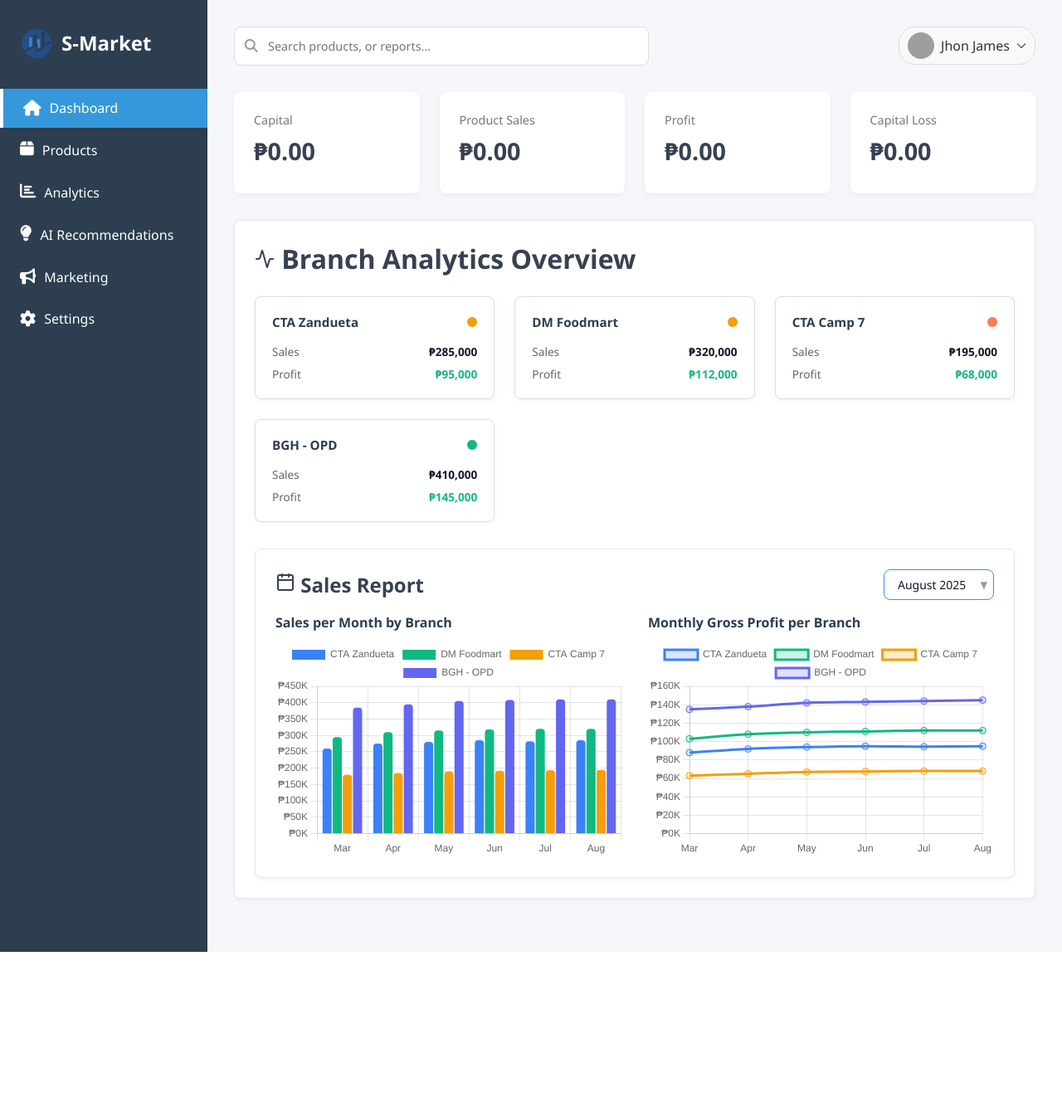
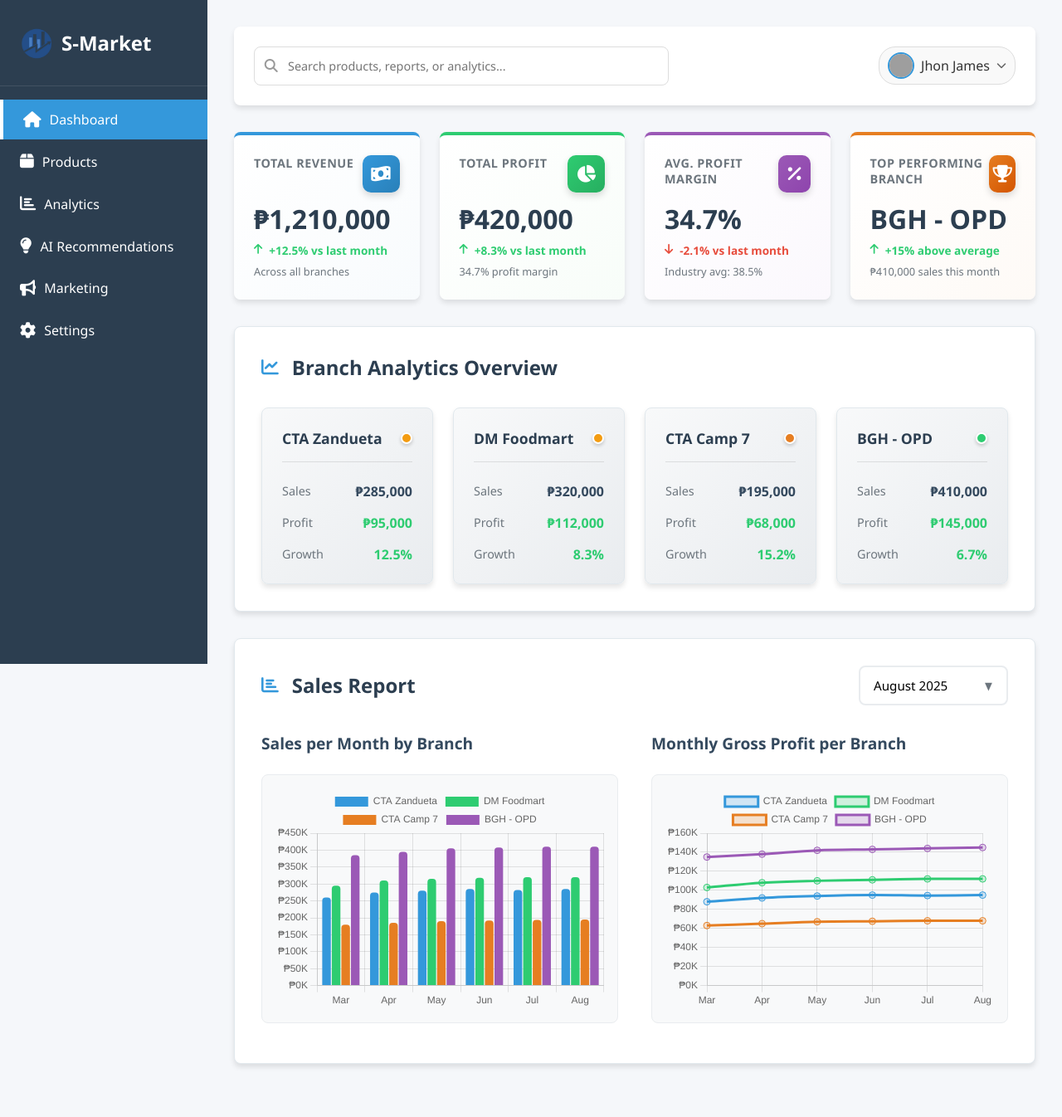
Before and after one commit to ceelogg/s_market, a PHP site: page /userpage.php in a window 1280 px wide. Shown: the whole page at 83% size. Before the commit the page ends 1147 px from the top, so only its background shows below. Run offline with PHP 8.4, Linux system fonts and the light colour scheme; data that the repository does not hold is empty; some libraries are stand-ins or nearby versions; grey boxes are pictures that could not be loaded.

Commit message:
new dashboard(php)

```diff
--- a/s_market/userpage.php
+++ b/s_market/userpage.php
@@ -56,10 +56,11 @@ if ($_SERVER['REQUEST_METHOD'] == 'POST') {
     $dateOfSale = mysqli_real_escape_string($conn, $_POST['date_of_sale']);
     $monthOfSale = mysqli_real_escape_string($conn, $_POST['month_of_sale']);
 
+    // FIXED: Corrected variable name from $quantity to $sold
     $sql = "INSERT INTO product
         (branch, product_type, product_name, quantity_sold, unit_price, total_sales, date_of_sale, month_of_sale)
         VALUES
-        ('$branch', '$productType', '$productName', $quantity, $sold, $unitPrice, $totalSales, '$dateOfSale', '$monthOfSale')";
+        ('$branch', '$productType', '$productName', $sold, $unitPrice, $totalSales, '$dateOfSale', '$monthOfSale')";
 
     if (mysqli_query($conn, $sql)) {
         $_SESSION['success'] = "✅ Product successfully added!";
@@ -82,7 +83,6 @@ if (isset($_SESSION['error'])) {
 }
 
 mysqli_close($conn);
-
 
 /* ---------------------------
    Mama Coco analytics data
@@ -137,10 +137,20 @@ function formatCurrency($amount) {
     return '₱' . number_format((float)$amount, 0, '.', ',');
 }
 
-// Totals (computed from the arrays so they exist)
-$totalSales = array_sum(array_column($branchAnalytics, 'sales'));
+// Calculate new KPI metrics
+$totalRevenue = array_sum(array_column($branchAnalytics, 'sales'));
 $totalProfit = array_sum(array_column($branchAnalytics, 'profit'));
-$totalBranches = max(0, count($branches) - 1);
+$avgProfitMargin = $totalRevenue > 0 ? ($totalProfit / $totalRevenue) * 100 : 0;
+
+// Find top performing branch
+$topBranch = '';
+$topSales = 0;
+foreach ($branchAnalytics as $branch => $data) {
+    if ($data['sales'] > $topSales) {
+        $topSales = $data['sales'];
+        $topBranch = $branch;
+    }
+}
 
 ?>
 <!DOCTYPE html>
@@ -151,61 +161,54 @@ $totalBranches = max(0, count($branches) - 1);
     <title>S-Market - AI Marketing Decision Modeling System</title>
 
     <!-- Your existing styles -->
-    <link rel="stylesheet" href="dashboard.css">
+    <link rel="stylesheet" href="newdashboard.css">
     <link rel="stylesheet" href="Profile.css">
     <link rel="stylesheet" href="upload.css">
 
-    <!-- Mama Coco styles (keeps the analytics look consistent) -->
-    <link rel="stylesheet" href="maco.css">
-
-    <!-- Font Awesome (kept) -->
+    <!-- Font Awesome -->
     <link rel="stylesheet" href="https://cdnjs.cloudflare.com/ajax/libs/font-awesome/6.5.0/css/all.min.css">
-    <style>
-        /* Tiny spacing fix so the analytics section sits nicely under metric cards */
-        .analytics-section { margin-top: 1.25rem; }
-        .chart-container { height: 260px; }
-    </style>
 </head>
 <body>
 
 <div class="container">
-
-    <div class="sidebar">
+    <!-- Sidebar Navigation -->
+    <nav class="sidebar">
         <div class="logo">
             <img src="logo.png" alt="S-Market Logo">
             <h2>S-Market</h2>
         </div>
         <ul class="nav-links">
-            <li class="nav-item active"><i class="fas fa-home"></i> Dashboard</li>
+            <li class="nav-item active"><a href="#"><i class="fas fa-home"></i> Dashboard</a></li>
             <li class="nav-item"><a href="productnav.php"><i class="fas fa-box"></i> Products</a></li>
             <li class="nav-item"><a href="analyticsnav.php"><i class="fas fa-chart-bar"></i> Analytics</a></li>
             <li class="nav-item"><a href="AiRecnav.php"><i class="fas fa-lightbulb"></i> AI Recommendations</a></li>
-            <li class="nav-item"><i class="fas fa-bullhorn"></i> Marketing</li>
-            <li class="nav-item"><i class="fas fa-cog"></i> Settings</li>
+            <li class="nav-item"><a href="#"><i class="fas fa-bullhorn"></i> Marketing</a></li>
+            <li class="nav-item"><a href="#"><i class="fas fa-cog"></i> Settings</a></li>
         </ul>
-    </div>
+    </nav>
 
-    <div class="main-content">
-        <div class="header">
-            <!-- Search Bar -->
+    <!-- Main Content -->
+    <main class="main-content">
+        <!-- Header -->
+        <header class="header">
             <div class="search-bar">
                 <i class="fas fa-search"></i>
-                <input type="text" placeholder="Search products, or reports...">
+                <input type="text" placeholder="Search products, reports, or analytics...">
             </div>
 
             <!-- Profile Menu -->
-            <div class="profile-menu" id="profileMenu">
+            <div class="profile-menu">
                 <div class="profile-toggle">
                     <img src="Avatar.png" alt="User Avatar" class="avatar">
                     <span class="username">Jhon James</span>
                     <i class="fas fa-chevron-down"></i>
                 </div>
-                <div class="dropdown" id="profileDropdown">
+                <div class="dropdown">
                     <div class="profile-info">
                         <img src="Avatar.png" alt="User Avatar" class="avatar">
                         <div>
                             <strong>Jhon James</strong>
-                            <p class="email">jhon@example.com</p>
+                            <span class="email">jhon@example.com</span>
                         </div>
                     </div>
                     <hr>
@@ -214,50 +217,91 @@ $totalBranches = max(0, count($branches) - 1);
                     <a href="logout.php" class="logout"><i class="fas fa-sign-out-alt"></i> Logout</a>
                 </div>
             </div>
+        </header>
+
+        <!-- KPI Dashboard -->
+        <section class="kpi-dashboard">
+            <!-- Total Revenue Card -->
+            <div class="kpi-card revenue">
+                <div class="kpi-header">
+                    <div class="kpi-title">Total Revenue</div>
+                    <div class="kpi-icon revenue">
+                        <i class="fas fa-money-bill-wave"></i>
+                    </div>
+                </div>
+                <div class="kpi-value"><?= formatCurrency($totalRevenue) ?></div>
+                <div class="kpi-trend positive">
+                    <i class="fas fa-arrow-up"></i>
+                    +12.5% vs last month
+                </div>
+                <div class="kpi-subtitle">Across all branches</div>
             </div>
 
-        <!-- KPI metric cards -->
-        <div class="dashboard-grid">
-            <div class="metric-card">
-                <div class="title">Capital</div>
-                <div class="value">₱<?= number_format($capital, 2) ?></div>
-            </div>
-            <div class="metric-card">
-                <div class="title">Product Sales</div>
-                <div class="value">₱<?= number_format($productSales, 2) ?></div>
-            </div>
-            <div class="metric-card">
-                <div class="title">Profit</div>
-                <div class="value">₱<?= number_format($profit, 2) ?></div>
-            </div>
-            <div class="metric-card">
-                <div class="title">Capital Loss</div>
-                <div class="value">₱<?= number_format($capitalLoss, 2) ?></div>
+            <!-- Total Profit Card -->
+            <div class="kpi-card profit">
+                <div class="kpi-header">
+                    <div class="kpi-title">Total Profit</div>
+                    <div class="kpi-icon profit">
+                        <i class="fas fa-chart-pie"></i>
                     </div>
                 </div>
+                <div class="kpi-value"><?= formatCurrency($totalProfit) ?></div>
+                <div class="kpi-trend positive">
+                    <i class="fas fa-arrow-up"></i>
+                    +8.3% vs last month
+                </div>
+                <div class="kpi-subtitle"><?= number_format($avgProfitMargin, 1) ?>% profit margin</div>
+            </div>
 
-        <!-- ======= Branch Analytics Container ======= -->
-<div class="branch-analytics-container">
-    <!-- Header row -->
+            <!-- Average Profit Margin Card -->
+            <div class="kpi-card margin">
+                <div class="kpi-header">
+                    <div class="kpi-title">Avg. Profit Margin</div>
+                    <div class="kpi-icon margin">
+                        <i class="fas fa-percentage"></i>
+                    </div>
+                </div>
+                <div class="kpi-value"><?= number_format($avgProfitMargin, 1) ?>%</div>
+                <div class="kpi-trend negative">
+                    <i class="fas fa-arrow-down"></i>
+                    -2.1% vs last month
+                </div>
+                <div class="kpi-subtitle">Industry avg: 38.5%</div>
+            </div>
+
+            <!-- Top Performing Branch Card -->
+            <div class="kpi-card performance">
+                <div class="kpi-header">
+                    <div class="kpi-title">Top Performing Branch</div>
+                    <div class="kpi-icon performance">
+                        <i class="fas fa-trophy"></i>
+                    </div>
+                </div>
+                <div class="kpi-value"><?= $topBranch ?></div>
+                <div class="kpi-trend positive">
+                    <i class="fas fa-arrow-up"></i>
+                    +15% above average
+                </div>
+                <div class="kpi-subtitle"><?= formatCurrency($topSales) ?> sales this month</div>
+            </div>
+        </section>
+
+        <!-- Branch Analytics Container -->
+        <section class="branch-analytics-container">
             <div class="branch-analytics-header">
-        <h1 class="section-title">
-            <i data-lucide="activity" class="icon"></i>
+                <h2 class="section-title">
+                    <i class="fas fa-chart-line icon"></i>
                     Branch Analytics Overview
-        </h1>
+                </h2>
             </div>
 
             <!-- Branch Cards -->
             <div class="branch-cards">
                 <?php foreach ($branchAnalytics as $branchName => $data):
-        // Ensure values exist and are numeric
                     $sales = isset($data['sales']) ? (float)$data['sales'] : 0;
                     $profit = isset($data['profit']) ? (float)$data['profit'] : 0;
 
-        // Dynamic dot logic:
-        // - negative profit => red
-        // - high sales => green (>= 350k)
-        // - medium sales => yellow (>= 250k)
-        // - otherwise => orange
+                    // Dynamic dot logic
                     if ($profit < 0) {
                         $dotClass = 'red';
                     } elseif ($sales >= 350000) {
@@ -268,15 +312,13 @@ $totalBranches = max(0, count($branches) - 1);
                         $dotClass = 'orange';
                     }
 
-        // Profit class for value color
                     $profitClass = ($profit < 0) ? 'negative' : 'positive';
                 ?>
                     <div class="branch-card">
                         <div class="branch-card-header">
                             <div class="branch-name"><?= htmlspecialchars($branchName) ?></div>
-                <div class="branch-color <?= $dotClass ?>" title="<?= htmlspecialchars(ucfirst($dotClass)) ?>"></div>
+                            <div class="branch-color <?= $dotClass ?>"></div>
                         </div>
-
                         <div class="branch-stats">
                             <div class="stat-row">
                                 <span class="stat-label">Sales</span>
@@ -286,19 +328,25 @@ $totalBranches = max(0, count($branches) - 1);
                                 <span class="stat-label">Profit</span>
                                 <span class="stat-value <?= $profitClass ?>"><?= formatCurrency($profit) ?></span>
                             </div>
+                            <div class="stat-row">
+                                <span class="stat-label">Growth</span>
+                                <span class="stat-value <?= $data['growth'] >= 0 ? 'positive' : 'negative' ?>">
+                                    <?= number_format($data['growth'], 1) ?>%
+                                </span>
+                            </div>
                         </div>
                     </div>
                 <?php endforeach; ?>
             </div>
+        </section>
 
-
-
-
-
-<!-- Sales Report (separate container) -->
-<div class="sales-report-container">
-    <div class="chart-header" style="display:flex;justify-content:space-between;align-items:center;">
-        <h2 class="section-title"><i data-lucide="calendar" class="icon"></i> Sales Report</h2>
+        <!-- Sales Report Container -->
+        <section class="sales-report-container">
+            <div class="chart-header">
+                <h2 class="section-title">
+                    <i class="fas fa-chart-bar icon"></i>
+                    Sales Report
+                </h2>
                 <div class="select-wrapper">
                     <select id="monthSelect" onchange="updateFilters()">
                         <?php foreach ($months as $m): ?>
@@ -325,34 +373,26 @@ $totalBranches = max(0, count($branches) - 1);
                     </div>
                 </div>
             </div>
+        </section>
+    </main>
 </div>
 
 <!-- Existing JS files -->
 <script src="upload.js"></script>
 <script src="Profile.js"></script>
 
-<!-- Chart.js and Lucide icon pack (only once) -->
+<!-- Chart.js -->
 <script src="https://cdn.jsdelivr.net/npm/chart.js@3.9.1/dist/chart.min.js"></script>
-<script src="https://cdn.jsdelivr.net/npm/lucide@0.263.1/dist/lucide.min.js"></script>
 
 <script>
 document.addEventListener('DOMContentLoaded', function () {
-    // lucide icons
-    if (window.lucide) lucide.createIcons();
-
     // Data from PHP
     const monthlySalesData = <?php echo json_encode($monthlySalesData); ?>;
     const monthlyProfitData = <?php echo json_encode($monthlyProfitData); ?>;
     const branchNames = <?php echo json_encode(array_keys($branchAnalytics)); ?>;
-    const colors = [
-    getComputedStyle(document.documentElement).getPropertyValue('--chart-blue').trim(),
-    getComputedStyle(document.documentElement).getPropertyValue('--chart-green').trim(),
-    getComputedStyle(document.documentElement).getPropertyValue('--chart-orange').trim(),
-    getComputedStyle(document.documentElement).getPropertyValue('--chart-indigo').trim()
-];
+    const colors = ['#3498db', '#2ecc71', '#e67e22', '#9b59b6'];
 
-
-    // Sales chart (stacked bar per branch over months)
+    // Sales chart
     const salesCanvas = document.getElementById('salesChart');
     if (salesCanvas && window.Chart) {
         const salesCtx = salesCanvas.getContext('2d');
@@ -390,7 +430,7 @@ document.addEventListener('DOMContentLoaded', function () {
         });
     }
 
-    // Profit chart (line)
+    // Profit chart
     const profitCanvas = document.getElementById('profitChart');
     if (profitCanvas && window.Chart) {
         const profitCtx = profitCanvas.getContext('2d');
@@ -430,14 +470,22 @@ document.addEventListener('DOMContentLoaded', function () {
             }
         });
     }
+
+    // Add hover effects to KPI cards
+    const kpiCards = document.querySelectorAll('.kpi-card');
+    kpiCards.forEach(card => {
+        card.addEventListener('mouseenter', function() {
+            this.style.transform = 'translateY(-5px)';
+        });
+        card.addEventListener('mouseleave', function() {
+            this.style.transform = 'translateY(0)';
+        });
+    });
 });
 
-// updateFilters (keeps behavior simple)
 function updateFilters() {
-    const branch = document.getElementById('branchSelect') ? document.getElementById('branchSelect').value : '';
-    const month  = document.getElementById('monthSelect') ? document.getElementById('monthSelect').value : '';
+    const month = document.getElementById('monthSelect').value;
     const url = new URL(window.location.href);
-    if (branch) url.searchParams.set('branch', branch);
     if (month) url.searchParams.set('month', month);
     window.location.href = url.toString();
 }
```
Lines whose indentation alone changed are shown as unchanged.
